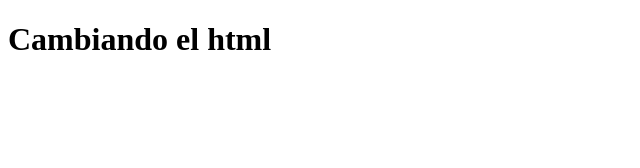
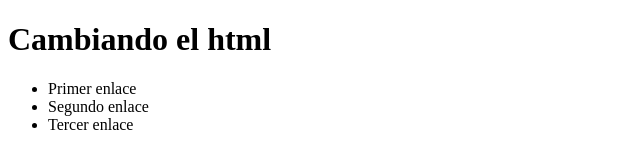
Before and after one commit to frankalbert/mi-proyecto-con-git, a plain HTML site: page index.html in a window 1280 px wide. Shown: the whole page, without its empty margins (0-640 px from the left). Drawn offline with Linux system fonts and the light colour scheme.

Commit message:
Agregado una barra de navegación

```diff
--- a/index.html
+++ b/index.html
@@ -10,6 +10,12 @@
 
     <h1>Cambiando el html</h1>
 
+    <ul>
+        <li>Primer enlace</li>
+        <li>Segundo enlace</li>
+        <li>Tercer enlace</li>
+    </ul>
+
     <script src="./js/app.js"></script>
 </body>
 </html>
```
